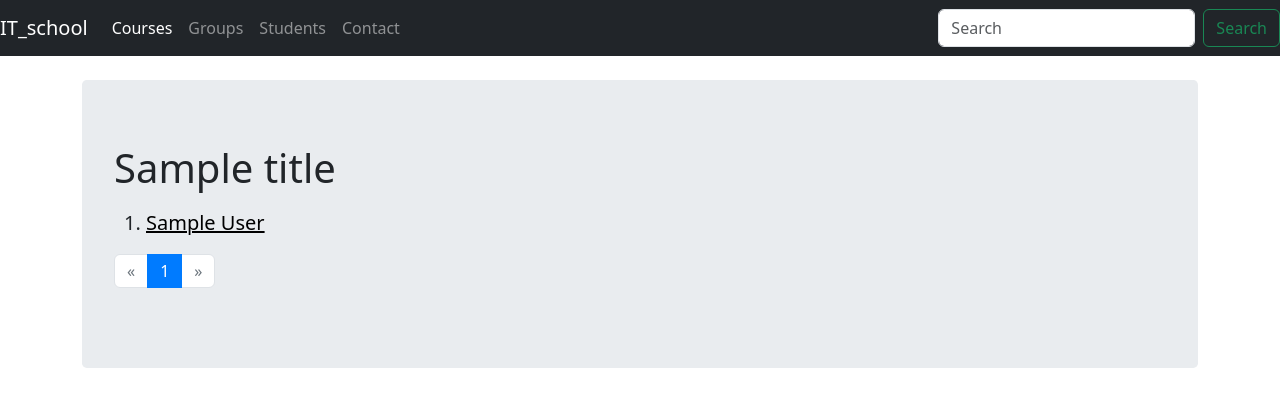
After one commit to NikitaZemtsov/Task_10_FLASK, a Flask app: template templates/students.html in a window 1280 px wide. The commit adds this page. Shown: the top 407 px of the page. Run offline with Flask 2, Linux system fonts and the light colour scheme; the template is opened without the code that fills it: most values are stand-ins (such as "Sample title", 1, 10 or a date in 2020); some libraries are stand-ins or nearby versions.

Commit message:
Add link students, pagination, check, end-to-end numbering.

```diff
--- a/templates/base.html
+++ b/templates/base.html
@@ -49,6 +49,14 @@
       color: #000000;
      }
 
+     .pagination a {
+      color: black;
+      }
+     .pagination a:hover:not(.active) {
+     background-color: #ddd;
+     }
+
+
     </style>
 
     <!-- Custom styles for this template -->
@@ -68,6 +76,9 @@
           </li>
           <li class="nav-item">
             <a class="nav-link" href="{{ url_for('groups') }}">Groups</a>
+          </li>
+          <li class="nav-item">
+            <a class="nav-link" href="{{ url_for('students') }}">Students</a>
           </li>
           <li class="nav-item">
             <a class="nav-link" href="#">Contact</a>
--- /dev/null
+++ b/templates/students.html
@@ -0,0 +1,49 @@
+{% extends 'base.html' %}
+
+{% block title %}
+   {{ title }}
+{% endblock %}
+
+
+{% block content_title %}
+    {{ title }}
+{% endblock %}
+
+{% block content %}
+        <ol class="lead" start="{% if pages.page==1 %} {{ 1 }} {% else %} {{ ((pages.page - 1) * per_page)+1 }} {% endif %}">
+            {% for student in pages.items %}
+                <li>
+                    <a class="lead" href="{{ url_for('students') }}/{{ student.id }}">{{ student.first_name }} {{ student.last_name }}</a>
+                </li>
+            {% endfor %}
+        </ol>
+        <nav>
+            <ul class="pagination">
+               <li
+                   {% if not pages.has_prev %}
+                        class="page-item disabled"
+                   {% else %}
+                        class="page-item"
+                   {% endif %}>
+                   <a class="page-link" class="page-link" href="./?page={{ pages.prev_num }}" aria-label="Previous"><span aria-hidden="true">&laquo;</span></a>
+               </li>
+               {% for page in pages.iter_pages(left_edge=2, left_current=1, right_current=1, right_edge=2) %}
+                   <li {% if page == pages.page %} class="page-item active" {% else %} class="page-item" {% endif %}>
+                       {% if page %}
+                            <a class="page-link" href="./?page={{ page }}">{{ page }}<span class="sr-only">(current)</span></a>
+                       {% else %}
+                            <a class="page-link">{{ "..." }}<span class="sr-only">(current)</span></a>
+                       {% endif %}
+                   </li>
+                {% endfor %}
+               <li
+                   {% if not pages.has_next %}
+                        class="page-item disabled"
+                   {% else %}
+                        class="page-item"
+                   {% endif %}>
+                   <a class="page-link" href="./?page={{ pages.next_num }}" aria-label="Next"><span aria-hidden="true">&raquo;</span></a>
+               </li>
+            </ul>
+        </nav>
+{% endblock %}
```
Also changed, not shown: view.py (+27 -5 lines).
